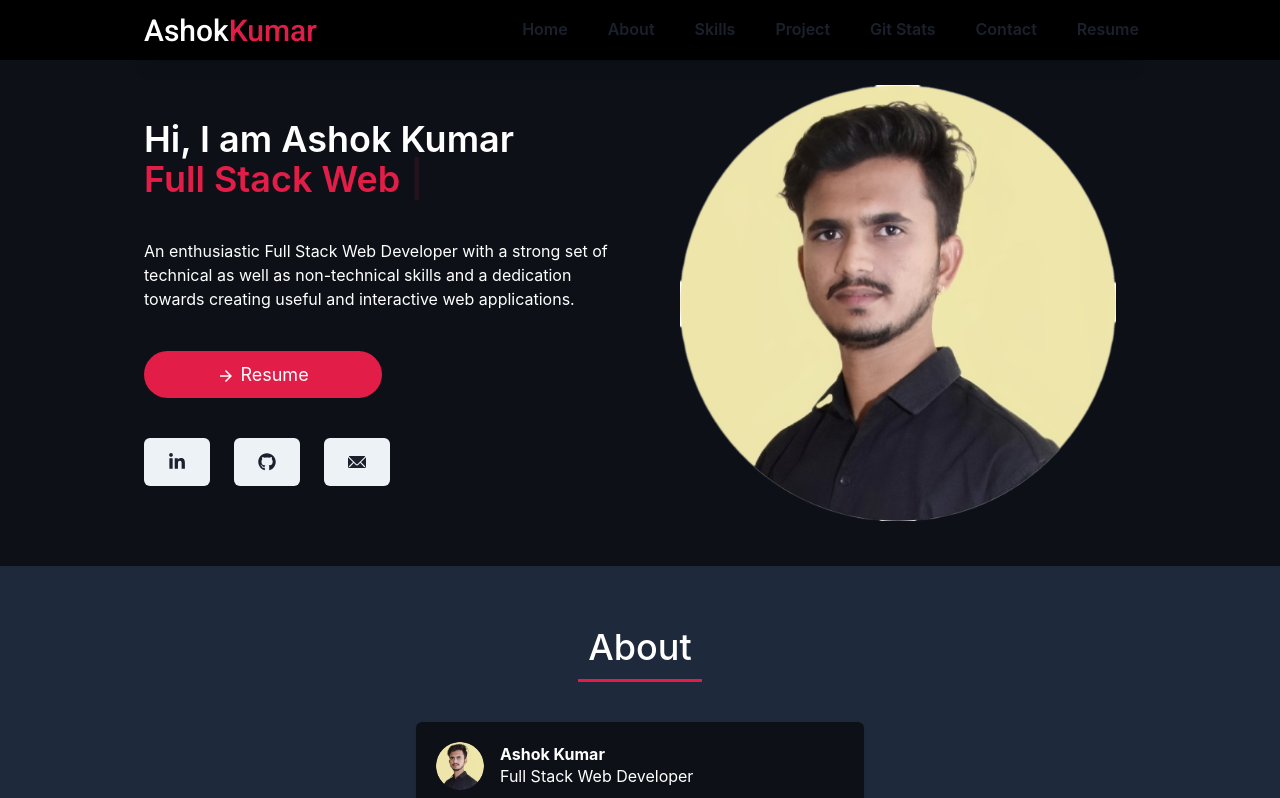
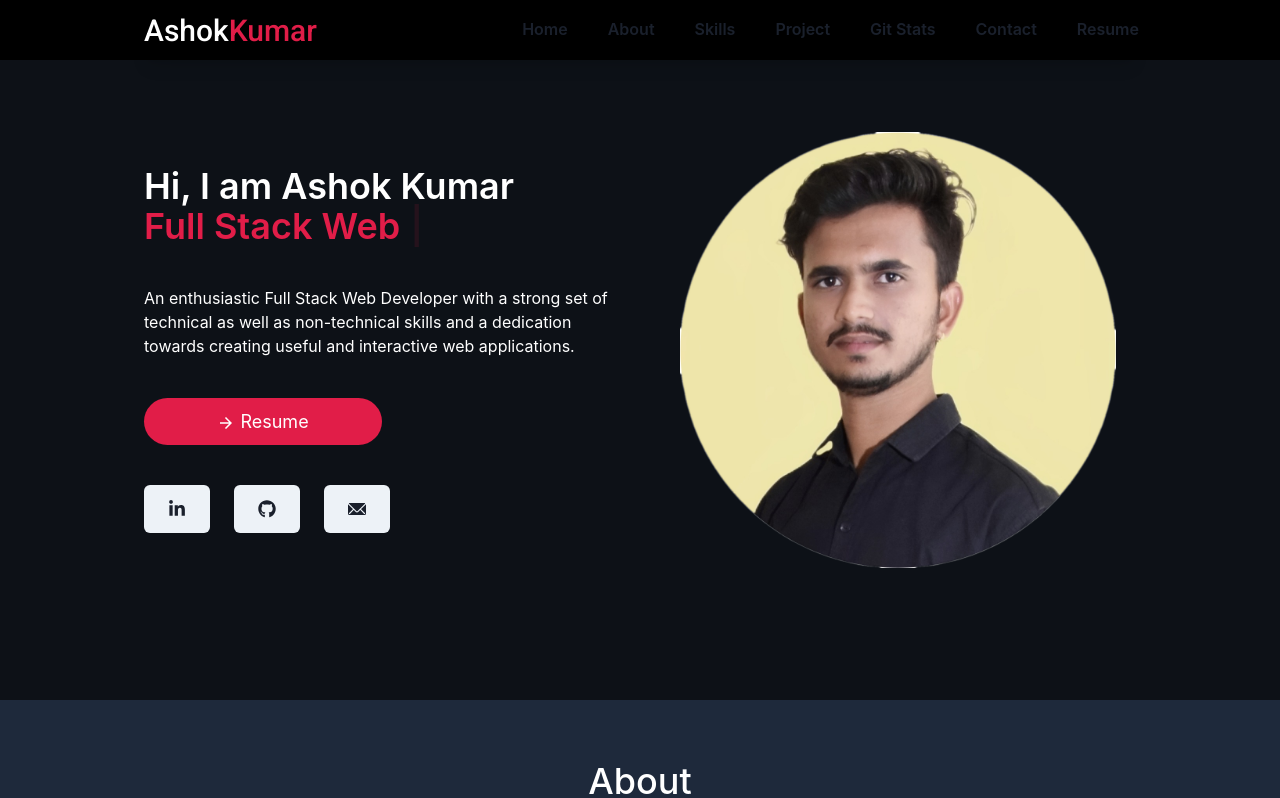
Before and after one commit to AshokPrjapati/AshokPrjapati.github.io, a React (Create React App) app: page / in a window 1280 px wide. Shown: the top 798 px of the page. Built offline with nearby package versions, Linux system fonts and the light colour scheme.

Commit message:
added : padding in hero section

```diff
--- a/src/Components/Hero/Hero.jsx
+++ b/src/Components/Hero/Hero.jsx
@@ -17,11 +17,11 @@ import SIcons from "./SIcons";
 
 function Hero() {
   return (
-    <Container pt="40px" maxW={"5xl"}>
+    <Container maxW={"5xl"}>
       <Stack
         align={"center"}
         spacing={{ base: 8, md: 10 }}
-        py={{ base: 18, md: 25 }}
+        py={{ base: 18, md: 28 }}
         direction={{ base: "column-reverse", md: "row" }}
       >
         <Stack
@@ -101,28 +101,3 @@ function Hero() {
 }
 
 export default Hero;
-
-// const PlayIcon = createIcon({
-//   displayName: "PlayIcon",
-//   viewBox: "0 0 58 58",
-//   d: "M28.9999 0.562988C13.3196 0.562988 0.562378 13.3202 0.562378 29.0005C0.562378 44.6808 13.3196 57.438 28.9999 57.438C44.6801 57.438 57.4374 44.6808 57.4374 29.0005C57.4374 13.3202 44.6801 0.562988 28.9999 0.562988ZM39.2223 30.272L23.5749 39.7247C23.3506 39.8591 23.0946 39.9314 22.8332 39.9342C22.5717 39.9369 22.3142 39.8701 22.0871 39.7406C21.86 39.611 21.6715 39.4234 21.5408 39.1969C21.4102 38.9705 21.3421 38.7133 21.3436 38.4519V19.5491C21.3421 19.2877 21.4102 19.0305 21.5408 18.8041C21.6715 18.5776 21.86 18.3899 22.0871 18.2604C22.3142 18.1308 22.5717 18.064 22.8332 18.0668C23.0946 18.0696 23.3506 18.1419 23.5749 18.2763L39.2223 27.729C39.4404 27.8619 39.6207 28.0486 39.7458 28.2713C39.8709 28.494 39.9366 28.7451 39.9366 29.0005C39.9366 29.2559 39.8709 29.507 39.7458 29.7297C39.6207 29.9523 39.4404 30.1391 39.2223 30.272Z",
-// });
-
-// export const Blob = (props) => {
-//   return (
-//     <Icon
-//       width={"100%"}
-//       viewBox="0 0 578 440"
-//       fill="none"
-//       xmlns="http://www.w3.org/2000/svg"
-//       {...props}
-//     >
-//       <path
-//         fillRule="evenodd"
-//         clipRule="evenodd"
-//         d="M239.184 439.443c-55.13-5.419-110.241-21.365-151.074-58.767C42.307 338.722-7.478 282.729.938 221.217c8.433-61.644 78.896-91.048 126.871-130.712 34.337-28.388 70.198-51.348 112.004-66.78C282.34 8.024 325.382-3.369 370.518.904c54.019 5.115 112.774 10.886 150.881 49.482 39.916 40.427 49.421 100.753 53.385 157.402 4.13 59.015 11.255 128.44-30.444 170.44-41.383 41.683-111.6 19.106-169.213 30.663-46.68 9.364-88.56 35.21-135.943 30.551z"
-//         fill="currentColor"
-//       />
-//     </Icon>
-//   );
-// };
--- a/src/Components/Projects/projectData.js
+++ b/src/Components/Projects/projectData.js
@@ -39,7 +39,7 @@ const projectData = [
         name: "Apni Dukan - meesho (clone)",
         src: `./images/apni_dukan.png`,
         discription:
-            "Apni Dukan is an e-commarce website which provides products realted to clothing, beauty and home care. Here user can view the products, see the detail of product, can add to cart and buy product. This projecty also include admin panel where admin can see all the data of products and user and also can make change",
+            "Apni Dukan is an e-commarce website which provides products realted to clothing, beauty and home care. Here user can view the products, see the detail of product, can add to cart and buy product. This project also include admin panel where admin can see all the data of products and user and also can make change",
         techStack:
             "Tech Stack : Next.js | Redux | Chakra-UI | JavaScript | Json-Server",
         detail: "A Collaborative project, built in 5 days by 5 member",
```
